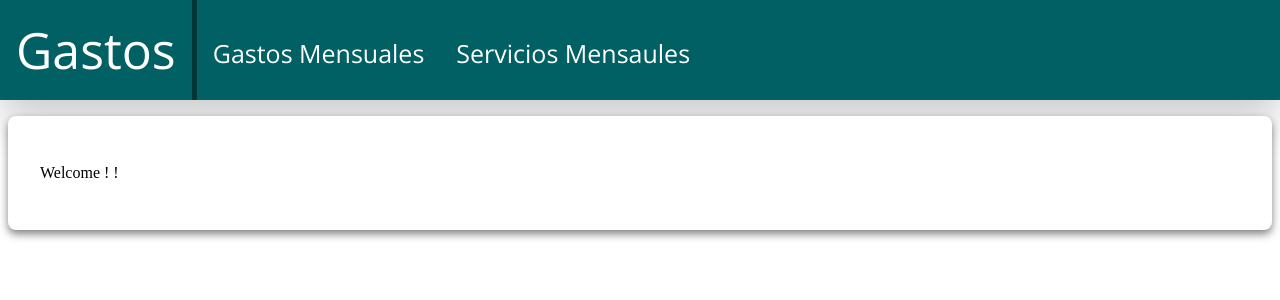
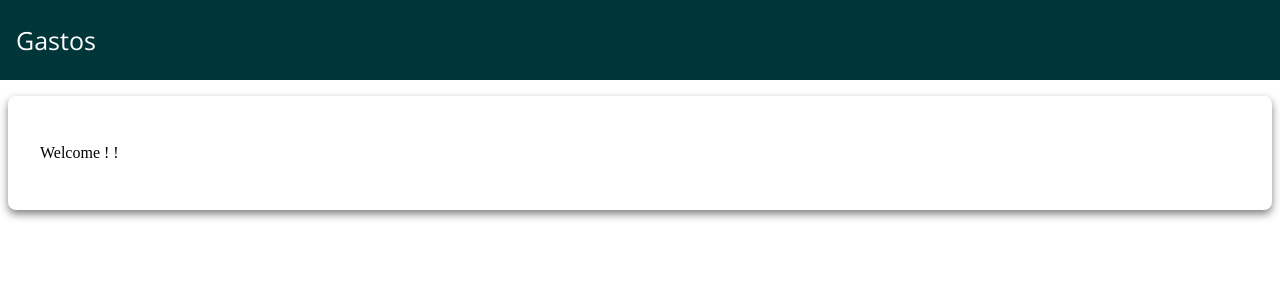
Before and after one commit to mavenesio/house-expenses, a Next.js app: page / in a window 1280 px wide. Shown: the top 300 px of the page. Built offline with nearby package versions, Linux system fonts and the light colour scheme.

Commit message:
delete navbar

```diff
--- a/Components/Header/Header.js
+++ b/Components/Header/Header.js
@@ -1,123 +1,33 @@
-import React, {useCallback, useState} from 'react';
+import React from 'react';
 import styled from 'styled-components';
 import Link from 'next/link';
-import HeaderItem from './HeaderItem/HeaderItem';
-import menu from '../../constants/menu';
-import { FontAwesomeIcon } from '@fortawesome/react-fontawesome';
-import { faBars } from '@fortawesome/free-solid-svg-icons';
 
 const HeaderContainer = styled.div`
+    -webkit-tap-highlight-color: rgba(255, 255, 255, 0);
     cursor:pointer;
     display:flex;
-    flex-direction: row;
-    height:${props => `${props.theme.header.height}px`};
-    background-color:${props => props.theme.color.primaryColor};
     width:100%;
-    box-shadow: 0 4px 8px 0 rgba(0,0,0,0.2);
-    display: flex;
+    height:10%;
+    background-color:${props => props.theme.color.primaryDarkColor};
     grid-template-columns: 1fr 1fr 2fr 1fr 1fr;
-    box-shadow: 0 20px 40px 0 rgba(0,0,0,0.2);
-    -webkit-tap-highlight-color: rgba(255, 255, 255, 0);
-    @media (max-width: 768px) {
-        justify-content:space-between;
-    }
+    font-family: ${props => props.theme.font.family};
+    font-size: ${props => props.theme.font.size.subTitle};
+    color:${props => props.theme.color.white};
 `;
 const HeaderText = styled.div`
-    padding:1rem;
-    font-family: ${props => props.theme.font.family};
-    font-size: ${props => props.theme.font.size.title};
-    color:${props => props.theme.color.white};
-    border-right: 5px solid ${props => props.theme.color.primaryDarkColor};
-`;
-const ToolBarMenu = styled.div`
-    display:flex;
-    flex-direction:row;
-    @media (max-width: 768px) {
-        display:none;
-    }
-`;
-const BurgerButton = styled(FontAwesomeIcon)`
-    font-size: 50px;
-    color: ${props => props.theme.color.primaryDarkColor};
-    display:none;
-    @media (max-width: 768px) {
-        display:unset;
-    }
-    &:hover{
-        color: ${props => props.theme.color.primaryLightColor};
-    }
-    margin-top: ${props => `${(props.theme.header.height/4)}px`};
-    margin-right:1rem;
-`;
-
-const SideBarMenu = styled.div`
-    display:none;
-    position:absolute;
-    left:0px;
-    top:100px;
-    height:100%;
-    width:100%;
-    @media (max-width: 768px) {
-        display:flex;
-        flex-direction:row;
-    }
-`;
-const LeftSideMenu = styled.div`
-    position:relative;
-    right:0px;
-    top:0px;
-    display:flex;
-    flex-direction:column;
-    background-color:${props => props.theme.color.gray};
-    box-shadow: 0 20px 40px 0 rgba(0,0,0,0.2);
-`;
-const LeftSideMenuBackground = styled.div`
-    position:relative;
-    left:0px;
-    top:0px;
-    width:80%;
-    z-index:100;
-    background-color:rgba(0,0,0,0.2);
+    align-self:center;
+    padding-left: 1rem;
 `;
 
 const Header = () => {
-    const [LeftSideMenuIsDisplayed, setLeftSideMenuIsDisplayed] = useState(false);
-
-    const renderMenu = useCallback(
-            (ActiveIndex) => {
-                return menu.map((item,index) =>
-                    <HeaderItem
-                        key={`${item.name}-${index}`}
-                        name={item.name}
-                        url={item.url}
-                        onItemClick={() => {setLeftSideMenuIsDisplayed(false)} }
-                        activeIndex={ActiveIndex}
-                    />)
-            },[]);
-
     return (
-        <>
         <HeaderContainer>
             <Link href={'./index'}>
                 <HeaderText>
                     Gastos
                 </HeaderText>
             </Link>
-                <ToolBarMenu>
-                    {renderMenu()}
-                </ToolBarMenu>
-                <BurgerButton icon={faBars} onClick={() => setLeftSideMenuIsDisplayed(!LeftSideMenuIsDisplayed)} />
         </HeaderContainer>
-                {
-                    LeftSideMenuIsDisplayed &&
-                    <SideBarMenu>
-                        <LeftSideMenu>
-                            {renderMenu()}
-                        </LeftSideMenu>
-                        <LeftSideMenuBackground onClick={() => setLeftSideMenuIsDisplayed(false)} />
-                    </SideBarMenu>
-                }
-        </>
     )
 }
 
--- a/Components/Header/HeaderItem/HeaderItem.js
+++ /dev/null
@@ -1,50 +0,0 @@
-// @ts-nocheck
-import React, {useState, useCallback} from 'react';
-import styled from 'styled-components';
-import Link from 'next/link';
-
-const HeaderItemButton = styled.div`
-    height:100%;
-    font-family: ${props => props.theme.font.family};
-    font-size: ${props => props.theme.font.size.subTitle};
-    color:${props => props.theme.color.white};
-    &:hover{
-        color:${props => props.theme.color.primaryLightColor};
-        @media (max-width: 768px) {
-        color:${props => props.theme.color.primaryDarkColor};
-        }
-    }
-`;
-
-const TextButton = styled.div`
-    display:flex;
-    margin-top: ${props => `${(props.theme.header.height/5)}px`};
-`;
-
-const HeaderSubmenuItem = styled.div`
-    padding:1rem;
-    font-family: ${props => props.theme.font.family};
-    font-size: ${props => props.theme.font.size.title};
-    color:${props => props.theme.color.white};
-    display:flex;
-    flex-direction:column;
-    cursor:pointer;
-`
-
-const HeaderItem = (props) => {
-    const {url, name, onItemClick, activeIndex} = props;
-    return (
-        <HeaderSubmenuItem >
-            <Link href={url} >
-                <HeaderItemButton>
-                        <TextButton onClick={() => onItemClick()}>
-                            {name}
-                        </TextButton>
-                </HeaderItemButton>
-            </Link>
-        </HeaderSubmenuItem>
-    )
-}
-
-
-export default HeaderItem
```
Lines whose indentation alone changed are shown as unchanged.
